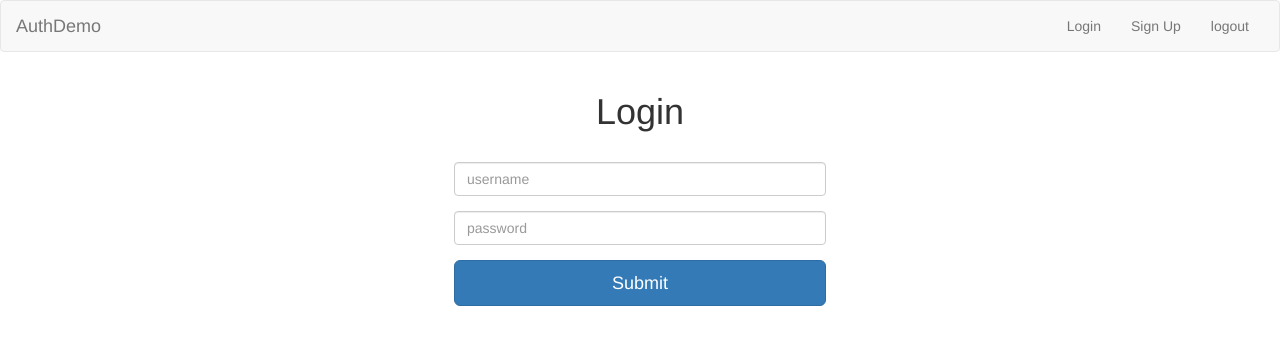
After one commit to ztlbells/web_dev_brushup, a Node project: template js/authdemo/views/login.ejs in a window 1280 px wide. The commit adds this page. Shown: the top 350 px of the page. Run offline with Node 20 templates, Linux system fonts and the light colour scheme; the template is opened without the code that fills it, so the values that code supplies are empty; some libraries are stand-ins or nearby versions.

Commit message:
login logout

```diff
--- a/js/authdemo/app.js
+++ b/js/authdemo/app.js
@@ -9,31 +9,86 @@ var express  			= require("express"),
 var User 				= require("./models/user");
 
 mongoose.connect("mongodb://localhost/authdemo");
+app.set("view engine", "ejs");
 app.use(bodyParser.urlencoded({extended:true}));
+
+//express-session
+app.use(require("express-session")({
+	//session-key for encoding & decoding
+	secret:"Gakki is the cutest girl in the world",
+	resave: false,
+	saveUninitialized: false
+}));
 
 //passport
 app.use(passport.initialize());
 app.use(passport.session());
 
-//express-session
-app.use(require("express-session")({
-	//session-key
-	secret:"Gakki is the cutest girl in the world"
-}))
+// these two functions have been plugged into user in user.js
+passport.use(new LocalStrategy(User.authenticate()));
+passport.serializeUser(User.serializeUser());
+passport.deserializeUser(User.deserializeUser());
 
+// =============== middleware for checking whether logged in ===============
 
-
-app.set("view engine", "ejs");
-
+function isLoggedIn(req, res, next){
+	if(req.isAuthenticated()){
+		return next();
+	}
+	res.redirect("/login");
+}
+// ==========================================================================
 // HOME ROUTE
 app.get("/", function(req, res){
 	res.render("home");
+});
+
+//SECRET ROUTE
+app.get("/secret", isLoggedIn, function(req, res){
+	res.render("secret");
+});
+
+//=================== REGISTER ==============================================
+app.get("/register", function(req, res){
+	res.render("register");
+});
+
+app.post("/register", function(req, res){
+	var username 		= req.body.username;
+	var password 		= req.body.password;
+
+	// pass the username and password seperately
+	// storing plaintext of password is not a good idea?
+	User.register(new User({username:username}), password, function(err, user){
+		if(err){
+			console.log(err);
+			return res.render('register');
+		}
+		// registered successfully
+		console.log(username + "registed successfully.");
+		passport.authenticate("local")(req, res, function(){
+			res.redirect("/secret");
+		})
+	})
+});
+//=================== LOGIN ==============================================
+
+app.get("/login", function(req, res){
+	res.render("login");
+});
+
+app.post("/login", passport.authenticate("local",{
+			// middleware
+			successRedirect:"/secret", failureRedirect:"/login"
+		}),
+		function(req, res){});
+
+//=================== LOGOUT ==============================================
+app.get("/logout", function(req, res){
+	req.logout();
+	res.render("logout");
 })
 
-//SECRET ROUTE
-app.get("/secret", function(req, res){
-	res.render("secret");
-})
 
 app.listen(process.env.PORT||3000, process.env.IP, function(){
    console.log("The ztluo's server started");
--- a/js/authdemo/views/header.ejs
+++ b/js/authdemo/views/header.ejs
@@ -12,9 +12,9 @@
 				</div>
 				<div class="collapse navbar-collapse">
 					<ul class="nav navbar-nav navbar-right">
-						<li><a href="/">Login</a></li>
-						<li><a href="/">Sign Up</a></li>
-						<li><a href="/">logout</a></li>
+						<li><a href="/login">Login</a></li>
+						<li><a href="/register">Sign Up</a></li>
+						<li><a href="/logout">logout</a></li>
 					</ul>
 				</div>
 			</div>
--- /dev/null
+++ b/js/authdemo/views/login.ejs
@@ -0,0 +1,23 @@
+<% include header %>
+<div class = "container">
+	<h1 style = "text-align:center"> Login </h1>
+	<div style = "width:30%; margin:30px auto;">
+		<div class = "row">
+			<form action="/login" method="POST">
+				<div class= "form-group">
+					<input class = "form-control" type="text" name="username" placeholder="username">
+				</div>
+
+				<div class= "form-group">
+					<input class = "form-control" type="password" name="password" placeholder="password">
+				</div>
+
+				<div class= "form-group">
+					<button class = "btn btn-lg btn-primary btn-default btn-block"> Submit </button>
+				</div>
+
+			</form>
+		</div>
+	</div>
+
+<% include footer %>
--- /dev/null
+++ b/js/authdemo/views/logout.ejs
@@ -0,0 +1,5 @@
+<% include header %>
+<div class = "container">
+	<h1 style = "text-align:center"> You have logged out </h1>
+
+<% include footer %>
```
Also changed, not shown: js/authdemo/models/user.js (+5 -2 lines), js/authdemo/views/register.ejs (added, +23 -0 lines).
